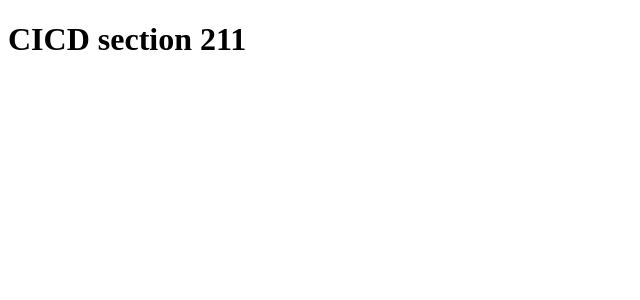
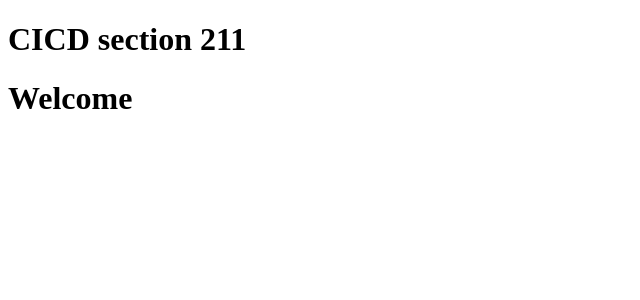
Before and after one commit to VarshithaKolusu/CICD-first, a React (Vite) app: page / in a window 1280 px wide. Shown: the top 300 px of the page, without its empty margins (0-640 px from the left). Built offline with nearby package versions, Linux system fonts and the light colour scheme.

Commit message:
vaerion3

```diff
--- a/src/App.css
+++ b/src/App.css
@@ -0,0 +1,3 @@
+h1{
+    colour: blue;
+}
--- a/src/App.jsx
+++ b/src/App.jsx
@@ -9,6 +9,7 @@ function App() {
   return (
     <>
       <h1>CICD section 211</h1>
+      <h1>Welcome</h1>
     </>
   )
 }
```
